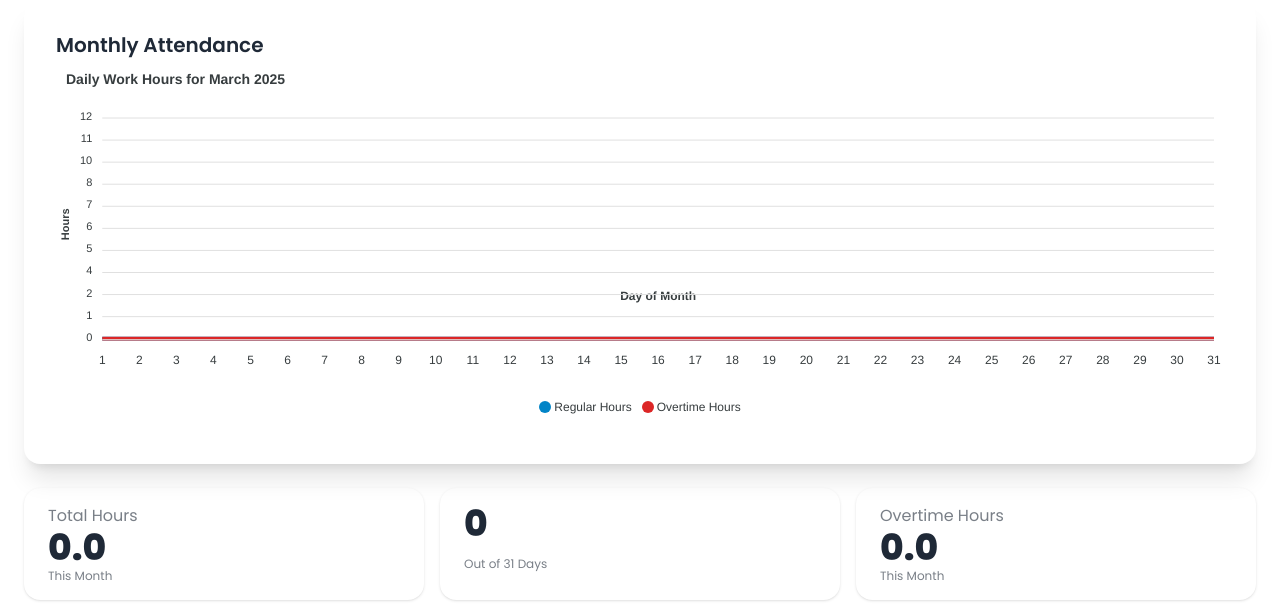
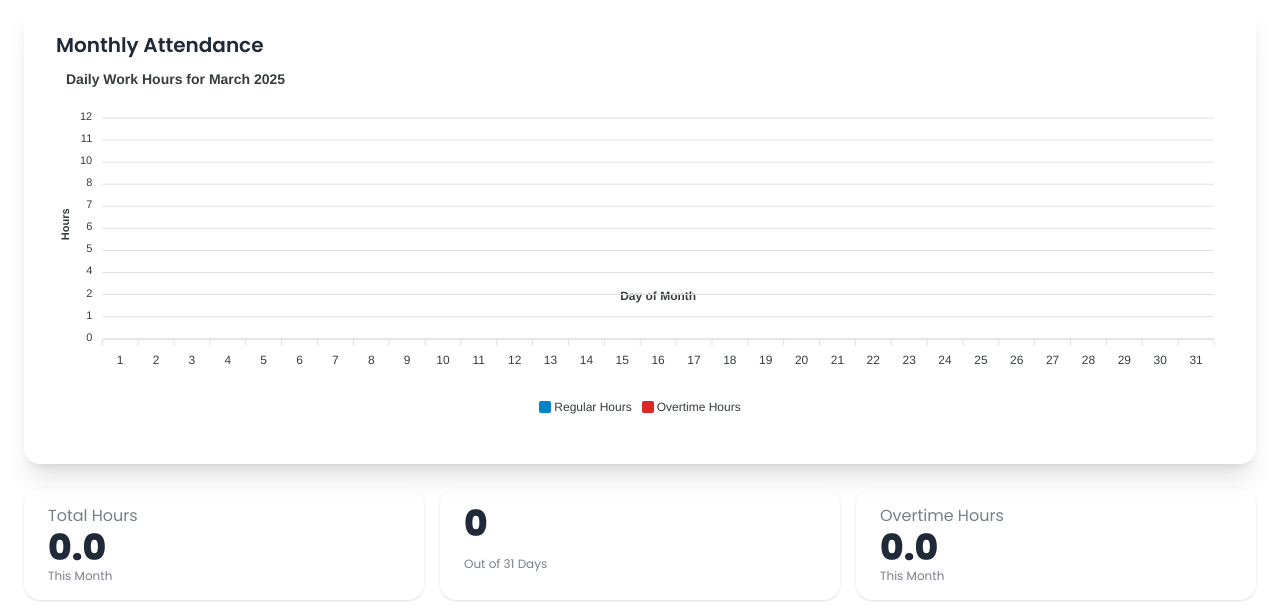
Before and after one commit to hesnoteyar/capstone, a PHP site: page /employee/employee_workhours.php in a window 1280 px wide. Shown: the part 167-779 px from the top of the page. Run offline with PHP 8.4, Linux system fonts and the light colour scheme; the visitor is signed in with stand-in values (Sample User, id 1); data that the repository does not hold is empty; some libraries are stand-ins or nearby versions.

Commit message:
UI Change

```diff
--- a/employee/employee_workhours.php
+++ b/employee/employee_workhours.php
@@ -135,16 +135,25 @@ ini_set('display_errors', 1);
             }],
             chart: {
                 height: 350,
-                type: 'area',
+                type: 'bar',
                 toolbar: {
                     show: false
                 }
+            },
+            plotOptions: {
+                bar: {
+                    horizontal: false,
+                    columnWidth: '75%',
+                    endingShape: 'rounded'
+                },
             },
             dataLabels: {
                 enabled: false
             },
             stroke: {
-                curve: 'smooth'
+                show: true,
+                width: 2,
+                colors: ['transparent']
             },
             xaxis: {
                 categories: <?php echo json_encode($days); ?>,
@@ -170,6 +179,9 @@ ini_set('display_errors', 1);
                         return val.toFixed(1) + " hours"
                     }
                 }
+            },
+            fill: {
+                opacity: 1
             }
         };
 
```
